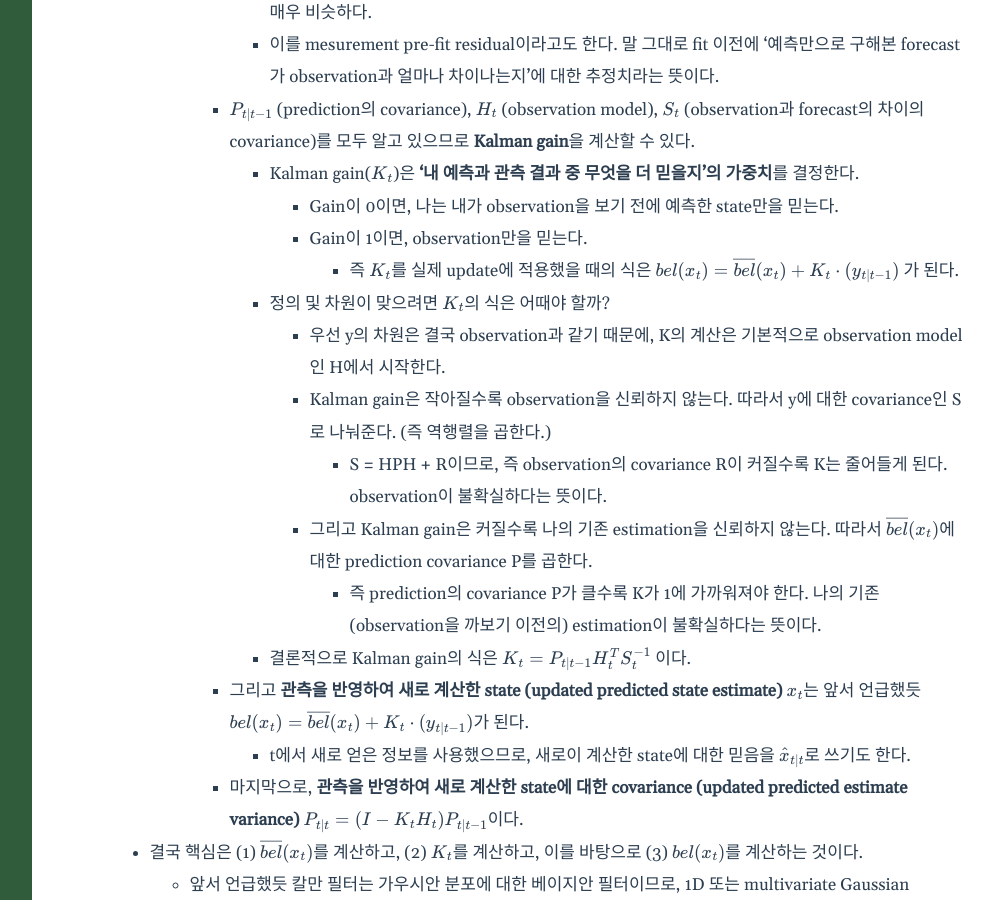
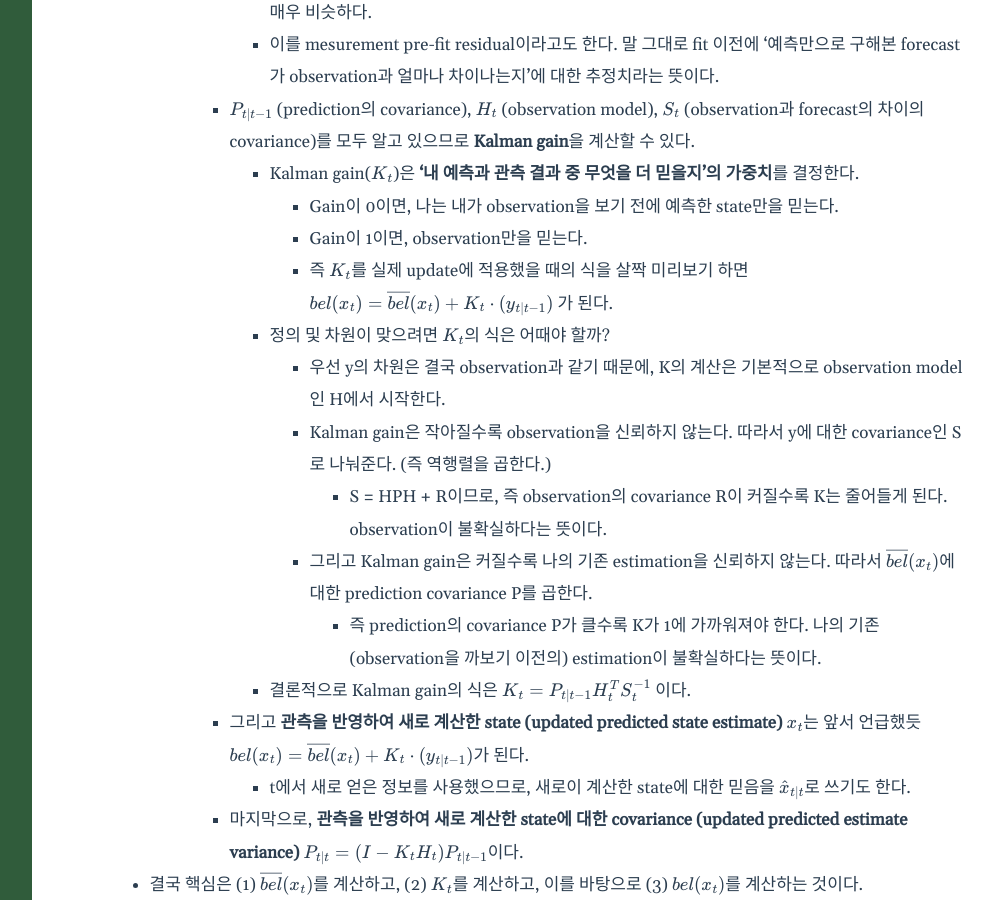
Before and after one commit to froggo-roggo/froggo-roggo.github.io, a Jekyll site: the page built from _posts/2024-07-23-kalmanfilter.markdown, in a window 1280 px wide and 900 px high, scrolled down 5034 px. Shown: the whole window, without its empty margins (238-1231 px from the left). Built offline with Jekyll 4.4.1, drawn with Linux system fonts in a browser that asks for light colours.

Commit message:
modify post

```diff
--- a/_posts/2024-07-23-kalmanfilter.markdown
+++ b/_posts/2024-07-23-kalmanfilter.markdown
@@ -109,7 +109,7 @@ use_math: true
 	  - Kalman gain($$K_t$$)은 **'내 예측과 관측 결과 중 무엇을 더 믿을지'의 가중치**를 결정한다.
 	    - Gain이 0이면, 나는 내가 observation을 보기 전에 예측한 state만을 믿는다.
 		- Gain이 1이면, observation만을 믿는다.
-  	    - 즉 $$K_t$$를 실제 update에 적용했을 때의 식은 $$bel(x_t) = \overline{bel}(x_t) + K_t \cdot (y_{t \mid t-1}) $$ 가 된다.
+		- 즉 $$K_t$$를 실제 update에 적용했을 때의 식을 살짝 미리보기 하면 $$bel(x_t) = \overline{bel}(x_t) + K_t \cdot (y_{t \mid t-1}) $$ 가 된다.
 	  - 정의 및 차원이 맞으려면 $$K_t$$의 식은 어때야 할까?
 	    - 우선 y의 차원은 결국 observation과 같기 때문에, K의 계산은 기본적으로 observation model인 H에서 시작한다.
 		- Kalman gain은 작아질수록 observation을 신뢰하지 않는다. 따라서 y에 대한 covariance인 S로 나눠준다. (즉 역행렬을 곱한다.)
```
